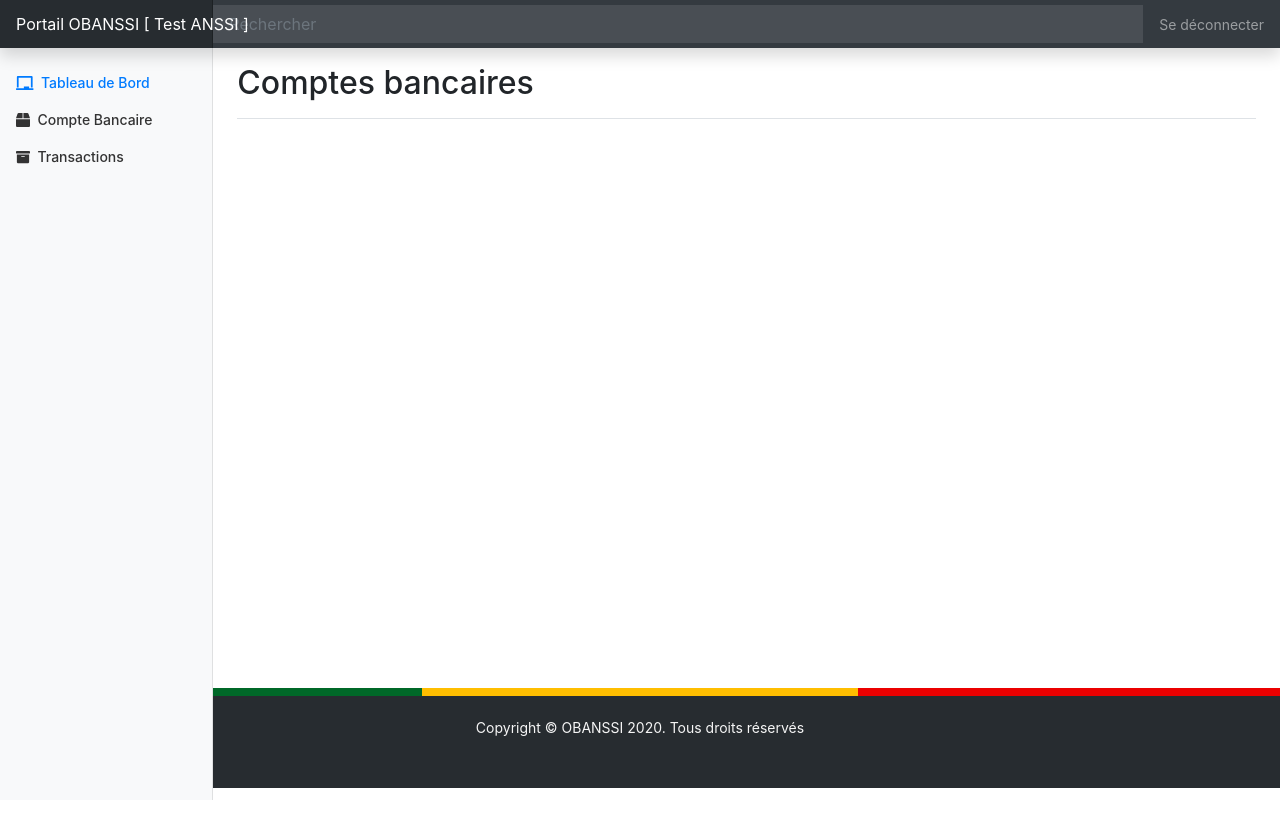
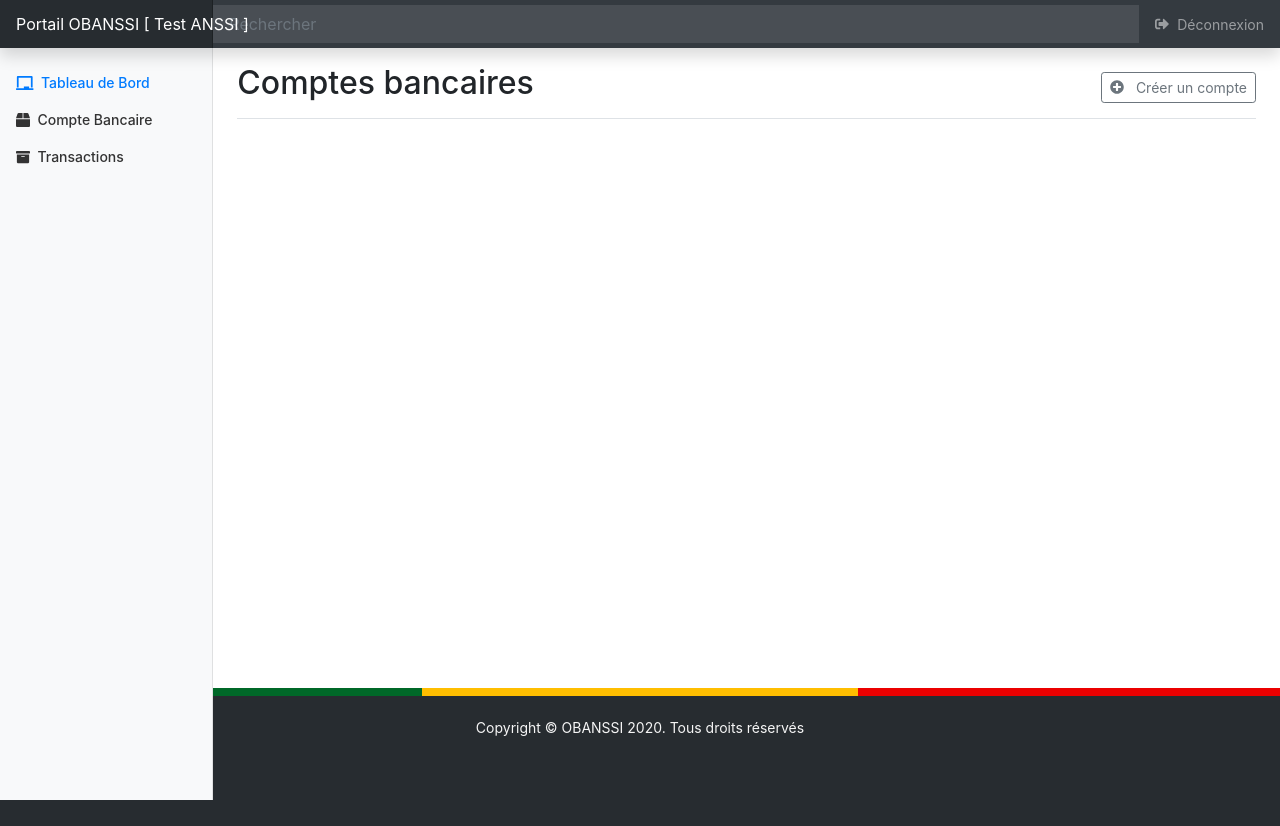
Before and after one commit to tibou/master, a React (Create React App) app: page /home in a window 1280 px wide. Both pictures are taken after a click on the link "Compte Bancaire". Before the commit the page ends 800 px from the top, so only its background shows below. Built offline with nearby package versions, Linux system fonts and the light colour scheme; what redux-multi would draw is missing.

Commit message:
Adding buttons and some fixing

```diff
--- a/src/components/compte/Compte.js
+++ b/src/components/compte/Compte.js
@@ -2,6 +2,8 @@ import React, { Component } from "react";
 
 import { connect } from "react-redux";
 import PropTypes from "prop-types";
+import { FontAwesomeIcon } from "@fortawesome/react-fontawesome";
+import { faPlusCircle } from "@fortawesome/free-solid-svg-icons";
 
 import { getComptes, getCompte } from "../../actions/compteActions";
 
@@ -18,9 +20,14 @@ class Compte extends Component {
 
   render() {
     return (
-      <div>
+      <React.Fragment>
         <h1 className="h2">Comptes bancaires</h1>
-      </div>
+        <div className="btn-toolbar mb-2 mb-md-0">
+          <button type="button" className="btn btn-sm btn-outline-secondary">
+            <FontAwesomeIcon icon={faPlusCircle} /> &nbsp; Créer un compte
+          </button>
+        </div>
+      </React.Fragment>
     );
   }
 }
--- a/src/components/home/Home.css
+++ b/src/components/home/Home.css
@@ -153,7 +153,7 @@ body {
   background-color: #272c30;
   color: whitesmoke;
   text-align: center;
-  height: 92px;
+  height: 130px;
 }
 
 .home-content {
--- a/src/components/home/Home.js
+++ b/src/components/home/Home.js
@@ -1,11 +1,13 @@
 import React, { Component } from "react";
+import { Redirect } from "react-router-dom";
 
 import { FontAwesomeIcon } from "@fortawesome/react-fontawesome";
 import {
   faCalendar,
   faChalkboard,
   faArchive,
-  faBox
+  faBox,
+  faSignOutAlt
 } from "@fortawesome/free-solid-svg-icons";
 
 import "./Home.css";
@@ -18,7 +20,8 @@ class Home extends Component {
     super(props);
 
     this.state = {
-      whatRender: 0
+      whatRender: 0,
+      redirect: false
     };
   }
 
@@ -26,11 +29,20 @@ class Home extends Component {
     this.setState({ whatRender: v });
   };
 
+  logout = () => {
+    sessionStorage.removeItem("user");
+    sessionStorage.removeItem("type");
+    this.setState({ redirect: true });
+  };
+
   render() {
+    if (this.state.redirect) {
+      return <Redirect to={"/"} />;
+    }
     return (
       <div>
         <nav className="navbar navbar-dark sticky-top bg-dark flex-md-nowrap p-0 shadow">
-          <a className="navbar-brand col-md-3 col-lg-2 mr-0 px-3" href="/">
+          <a className="navbar-brand col-md-3 col-lg-2 mr-0 px-3" href="#">
             Portail OBANSSI [ Test ANSSI ]
           </a>
           <button
@@ -52,8 +64,8 @@ class Home extends Component {
           />
           <ul className="navbar-nav px-3">
             <li className="nav-item text-nowrap">
-              <a className="nav-link" href="#">
-                Se déconnecter
+              <a className="nav-link" href="#" onClick={this.logout}>
+                <FontAwesomeIcon icon={faSignOutAlt} /> &nbsp;Déconnexion
               </a>
             </li>
           </ul>
--- a/src/components/transaction/Transaction.js
+++ b/src/components/transaction/Transaction.js
@@ -2,6 +2,8 @@ import React, { Component } from "react";
 
 import { connect } from "react-redux";
 import PropTypes from "prop-types";
+import { FontAwesomeIcon } from "@fortawesome/react-fontawesome";
+import { faPlusCircle } from "@fortawesome/free-solid-svg-icons";
 
 import {
   getTransactions,
@@ -21,9 +23,14 @@ class Transaction extends Component {
 
   render() {
     return (
-      <div>
+      <React.Fragment>
         <h1 className="h2">Transactions</h1>
-      </div>
+        <div className="btn-toolbar mb-2 mb-md-0">
+          <button type="button" className="btn btn-sm btn-outline-secondary">
+            <FontAwesomeIcon icon={faPlusCircle} /> &nbsp; Créer une transaction
+          </button>
+        </div>
+      </React.Fragment>
     );
   }
 }
--- a/src/components/welcome/Welcome.js
+++ b/src/components/welcome/Welcome.js
@@ -18,24 +18,23 @@ class Welcome extends Component {
       return <Redirect to={"/home"} />;
     }
 
-    const signed = response => {
+    const signed = (response, type) => {
       sessionStorage.setItem("user", JSON.stringify(response));
+      sessionStorage.setItem("type", type);
       this.setState({ redirect: true });
     };
 
     const responseFacebook = response => {
-      console.log(response);
-      signed(response);
+      signed(response, "facebook");
     };
 
-    const componentClicked = response => {
-      console.log(response);
+    const componentClicked = response => {};
+
+    const responseGoogle = response => {
+      signed(response, "gmail");
     };
 
-    const responseGoogle = response => {
-      console.log(response);
-      signed(response);
-    };
+    const responseGoogleF = response => {};
 
     return (
       <div className="container page-welcome">
@@ -70,7 +69,7 @@ class Welcome extends Component {
                         </button>
                       )}
                       onSuccess={responseGoogle}
-                      onFailure={responseGoogle}
+                      onFailure={responseGoogleF}
                       cookiePolicy={"single_host_origin"}
                     />
                   </div>
```
Also changed, not shown: 1 other file (tests, documents, lock files or other folders).
